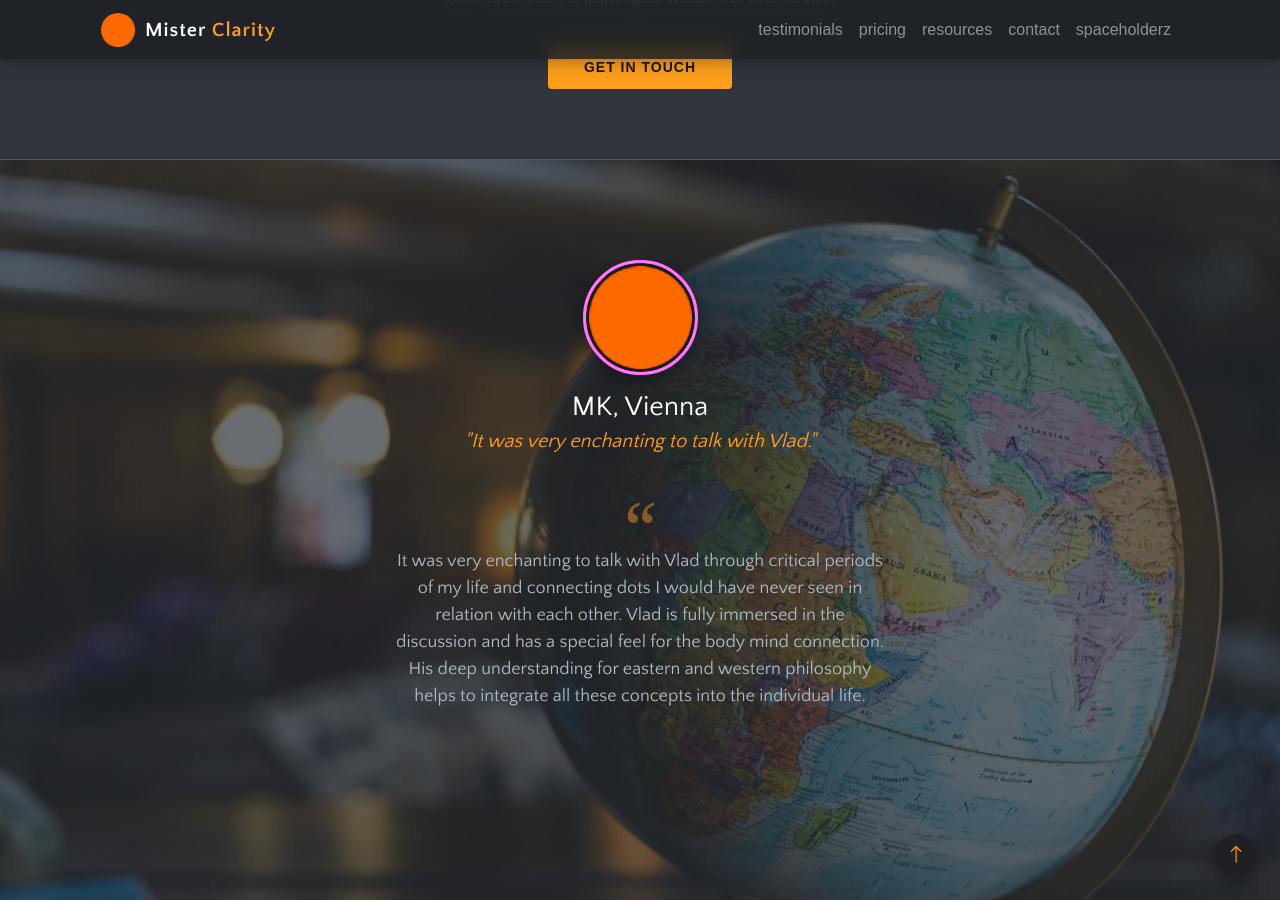
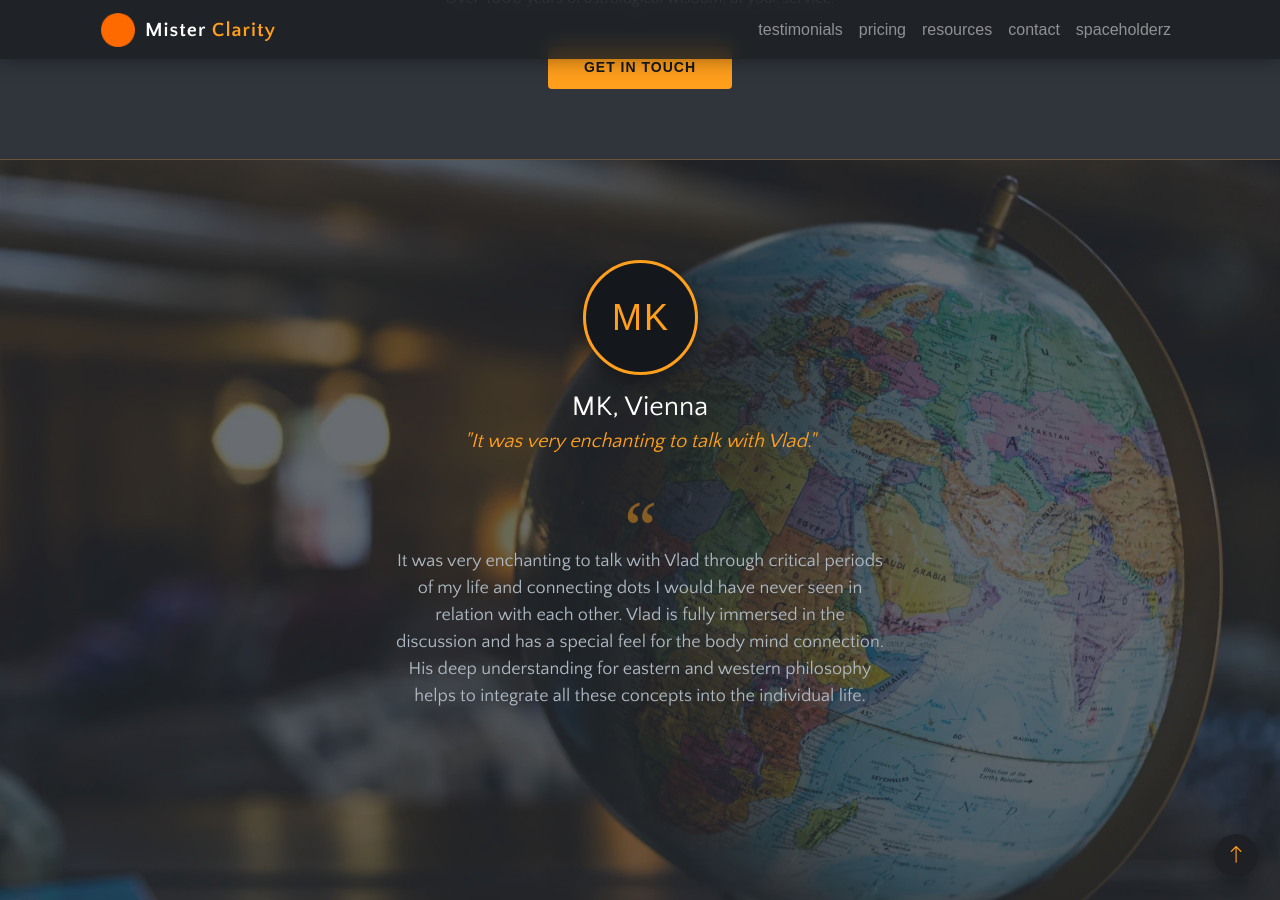
Before and after one commit to misterclarity/misterclarity-refactored, a Jekyll site: the page built from coaching/index.html, in a window 1280 px wide and 900 px high, scrolled down 1940 px. Built offline with Jekyll 4.4.1, drawn with Linux system fonts in a browser that asks for light colours; some web fonts are replaced.

Commit message:
Add initials monograms for photoless testimonials, wire up analytics
Two testimonials (MK and Madawi) used the site logo as a stand-in avatar,
upscaled from 40x40 to 115px, so it read as a blurry orange blob rather than a
person.

- Replace both with a CSS monogram carrying the same gold ring, dark fill and
  shadow as the photo avatars, so the carousel stays visually even. No image
  request, and it stays sharp at any density. role="img" plus aria-label keeps
  the screen-reader text the alt attribute used to provide.

- Add Cloudflare Web Analytics via _includes/analytics.html, included on all
  four page types. Cookieless, so it needs no consent banner — worth having on
  an EU business site, and consistent with the GDPR work advertised on /it/.
  The token lives in _config.yml and the snippet renders only when the token is
  non-empty AND the build is production, so nothing is emitted until the token
  is filled in and local builds never pollute the numbers.

The token is intentionally left empty: it has to come from the Cloudflare
dashboard, so analytics stays inert until that value is pasted in.

Verified against a local build: empty token emits no script anywhere; with a
token set, a production build emits the beacon on all 14 pages and a
development build emits none. Monograms measure 115x115 with the 3px gold
border in a real browser, matching the photo avatars.

Co-Authored-By: Claude Opus 4.8 <noreply@anthropic.com>
Claude-Session: https://claude.ai/code/session_01H5BdNBaABVtLXEytZXn3At

```diff
--- a/_config.yml
+++ b/_config.yml
@@ -17,6 +17,11 @@ social:
   links:
     - https://www.linkedin.com/in/vladpetrea
 
+# Cloudflare Web Analytics. Paste the token from the dashboard snippet
+# (dash.cloudflare.com -> Analytics & Logs -> Web Analytics -> Add a site).
+# While this is empty, no analytics script is emitted at all.
+cloudflare_analytics_token: ""
+
 permalink: /blog/:title/
 markdown: kramdown
 
--- a/_layouts/default.html
+++ b/_layouts/default.html
@@ -68,6 +68,7 @@
 	<script src="/assets/js/bootstrap.min.js"></script>
 	<script src="/assets/js/ui.js"></script>
 
+	{% include analytics.html %}
 </body>
 
 </html>
--- a/assets/css/style.css
+++ b/assets/css/style.css
@@ -3514,6 +3514,29 @@ button:focus-visible,
   box-shadow: 0 6px 20px rgba(0, 0, 0, 0.4);
 }
 
+/* Monogram stand-in for clients who gave a testimonial but no photo.
+   Matches the gold ring of the photo avatars so the carousel stays even. */
+.client-thumb .client-initials {
+  width: 115px;
+  height: 115px;
+  margin: 0 auto;
+  border-radius: 50%;
+  border: 3px solid #FF9F1C;
+  background: #14181d;
+  box-shadow: 0 6px 20px rgba(0, 0, 0, 0.4);
+  display: flex;
+  align-items: center;
+  justify-content: center;
+  font-family: "Anaheim", sans-serif;
+  font-size: 36px;
+  line-height: 1;
+  letter-spacing: 2px;
+  text-indent: 2px;
+  color: #FF9F1C;
+  -webkit-user-select: none;
+  user-select: none;
+}
+
 .client-comment {
   position: relative;
   padding-top: 10px;
--- a/coaching/index.html
+++ b/coaching/index.html
@@ -281,8 +281,7 @@
 						</div>
 						<div class="item text-center">
 							<div class="client-thumb">
-								<img loading="lazy" decoding="async" class="img-fluid"
-									src="/assets/images/logo.png" width="40" height="40" alt="MK, Vienna">
+								<div class="client-initials" role="img" aria-label="MK, Vienna">MK</div>
 							</div>
 							<div class="client-info">
 								<div class="client-meta">
@@ -327,8 +326,7 @@
 						</div>
 						<div class="item text-center">
 							<div class="client-thumb">
-								<img loading="lazy" decoding="async" class="img-fluid"
-									src="/assets/images/logo.png" width="40" height="40" alt="Madawi, Saudi Arabia">
+								<div class="client-initials" role="img" aria-label="Madawi, Saudi Arabia">M</div>
 							</div>
 							<div class="client-info">
 								<div class="client-meta">
@@ -635,6 +633,7 @@
 	<script src="/assets/js/ui.js"></script>
 	<script src="/assets/js/script.js"></script>
 
+	{% include analytics.html %}
 </body>
 
 </html>
--- a/index.html
+++ b/index.html
@@ -273,6 +273,7 @@
 		Copyright &copy; 2026 Vlad-Emil Petrea. All Rights Reserved.
 	</footer>
 
+	{% include analytics.html %}
 </body>
 
 </html>
--- a/it/index.html
+++ b/it/index.html
@@ -1179,6 +1179,7 @@
 		})();
 	</script>
 
+	{% include analytics.html %}
 </body>
 
 </html>
```
Also changed, not shown: _includes/analytics.html (added, +9 -0 lines).
